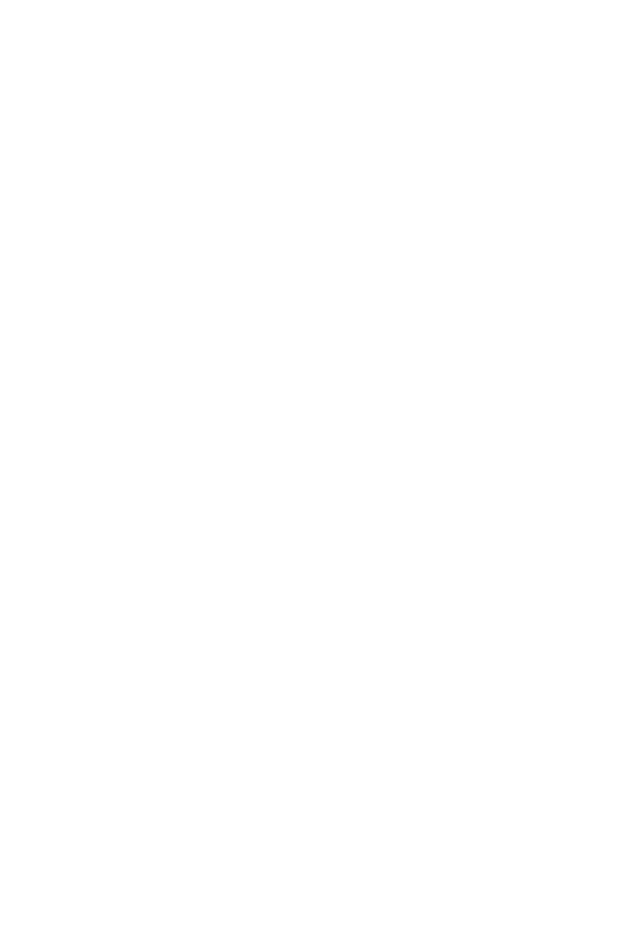
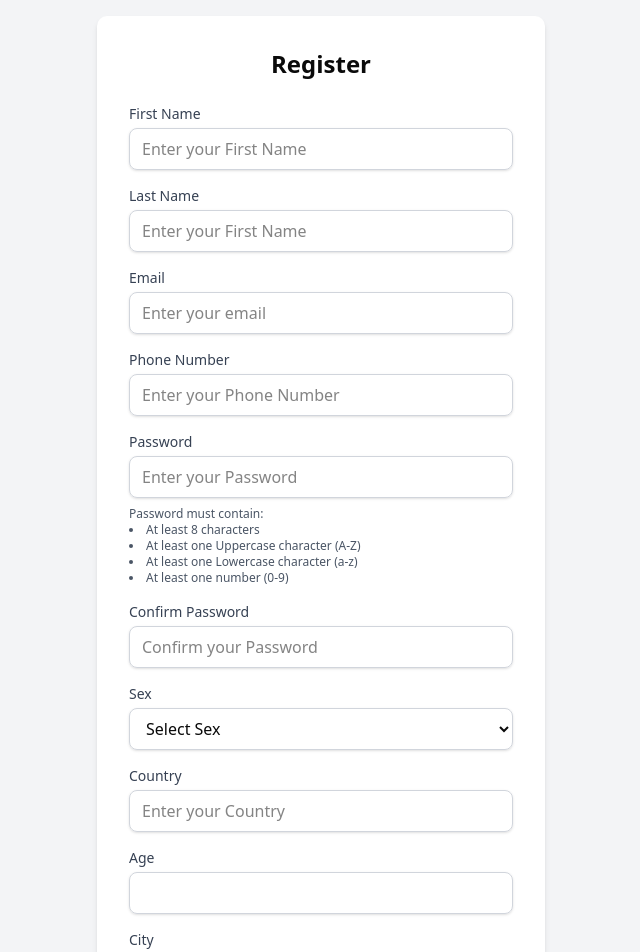
Before and after one commit to hamdibm/electronic-medical-record-frontend, a React (Vite) app: page /registerPatient in a window 1280 px wide. Before the commit this address had no page. Shown: the top 952 px of the page, without its empty margins (319-959 px from the left). Before the commit the page ends 800 px from the top, so only its background shows below. Built offline with nearby package versions, Linux system fonts and the light colour scheme.

Commit message:
integrate frontend with backend and add password validation to patient interface

```diff
--- a/package.json
+++ b/package.json
@@ -11,13 +11,15 @@
     "preview": "vite preview"
   },
   "dependencies": {
-
+    "@cloudinary/react": "^1.14.1",
+    "@cloudinary/url-gen": "^1.21.0",
     "@hookform/resolvers": "^4.1.3",
     "@radix-ui/react-checkbox": "^1.1.4",
     "@radix-ui/react-dialog": "^1.1.6",
     "@radix-ui/react-label": "^2.1.2",
     "@radix-ui/react-slot": "^1.1.2",
     "@tailwindcss/vite": "^4.0.13",
+    "axios": "^1.8.4",
     "class-variance-authority": "^0.7.1",
     "clsx": "^2.1.1",
     "lucide-react": "^0.479.0",
@@ -31,7 +33,6 @@
     "tailwindcss-animate": "^1.0.7",
     "zod": "^3.24.2",
     "zustand": "^5.0.3"
-
   },
   "devDependencies": {
     "@eslint/js": "^9.21.0",
--- a/src/App.tsx
+++ b/src/App.tsx
@@ -3,6 +3,8 @@
 
 import './App.css'
 import RegisterAsDoc from './modules/RegisterAsDoctor'
+import RegisterPatient from './components//register/RegisterAsPatient/RegisterPatient'
+
 import Login from './modules/Login';
 import {Route,Routes} from 'react-router-dom'
 function App() {
@@ -13,6 +15,7 @@
     <Routes>
       <Route path="/" element={<Login/>}/>
       <Route path="/registerDoctor" element={<RegisterAsDoc/>}/>
+      <Route path="/registerPatient" element={<RegisterPatient/>}/>
     </Routes>
 
   );
--- a/src/components/register/RegisterAsPatient/RegisterPatient.tsx
+++ b/src/components/register/RegisterAsPatient/RegisterPatient.tsx
@@ -1,34 +1,48 @@
 import React, { useState, ChangeEvent, FormEvent } from 'react';
+import axios from 'axios'
+import {isValidPassword} from "@/lib/validatePassword";
+
 
 interface FormData {
-  fullName: string;
+  firstName: string;
+  lastName: string;
   email: string;
-  phoneNumber: string;
+  phone: string;
   password: string;
   confirmPassword: string;
-  sex: string;
+  gender: string;
   country: string;
-  dateOfBirth: string;
+  age: string;
   city: string;
   agreeTerms: boolean;
 }
 
 const Register: React.FC = () => {
+  const [passwordError, setPasswordError] = useState('');
+  const [isPasswordValid, setIsPasswordValid] = useState<boolean>(false);
   const [formData, setFormData] = useState<FormData>({
-    fullName: '',
+
+    firstName: '',
+    lastName: '',
     email: '',
-    phoneNumber: '',
+    phone: '',
     password: '',
     confirmPassword: '',
-    sex: '',
+    gender: '',
     country: '',
-    dateOfBirth: '',
+    age: '',
     city: '',
     agreeTerms: false,
   });
 
   const handleChange = (e: ChangeEvent<HTMLInputElement | HTMLSelectElement>) => {
     const { name, value, type } = e.target;
+
+    if (name === 'password') {
+      const isValid = isValidPassword(value);
+      setIsPasswordValid(isValid);
+      setPasswordError(isValid ? '' : 'The password must contain at least 8 characters , An Uppercase letter , A Lowercase letter And a number');
+    }
     if (type === 'checkbox') {
       setFormData({
         ...formData,
@@ -41,10 +55,30 @@
       });
     }
   };
+  const shouldDisableFields = !isPasswordValid;
 
   const handleSubmit = (e: FormEvent<HTMLFormElement>) => {
     e.preventDefault();
+
+    if (!isPasswordValid) {
+      alert('Veuillez corriger votre mot de passe avant de soumettre');
+      return;
+    }
+
     console.log('Form Data:', formData);
+     alert('Form submitted successfully!');
+    axios.post("http://localhost:3000/api/auth/registerPatient", formData, {headers: {
+          'Content-Type': 'application/json'}}).then(result => { const { data, status } = result.data;
+
+        if(status.success) {
+          // Show success message
+          console.log("Message: ", data.message)
+        } else {
+          // Show error message
+          console.log("Error Message: ", status.errorMessages)
+        }
+      })
+      .catch(error => console.log(error))
   };
 
   return (
@@ -55,17 +89,32 @@
       >
         <h1 className="text-2xl font-bold mb-6 text-center">Register</h1>
 
-    {/* Full Name */}
+    {/* First Name */}
     <div className="mb-4">
       <label className="block text-sm font-medium text-gray-700">
-        Full Name
+        First Name
       </label>
       <input
       type="text"
-        name="fullName"
-        value={formData.fullName}
+        name="firstName"
+        value={formData.firstName}
         onChange={handleChange}
-        placeholder="Enter your Full Name"
+        placeholder="Enter your First Name"
+        className="mt-1 block w-full px-3 py-2 border border-gray-300 rounded-md shadow-sm focus:outline-none focus:ring-2 focus:ring-blue-500"
+        required
+    />
+    </div>
+  {/* Last Name */}
+  <div className="mb-4">
+      <label className="block text-sm font-medium text-gray-700">
+        Last Name
+      </label>
+      <input
+      type="text"
+        name="lastName"
+        value={formData.lastName}
+        onChange={handleChange}
+        placeholder="Enter your First Name"
         className="mt-1 block w-full px-3 py-2 border border-gray-300 rounded-md shadow-sm focus:outline-none focus:ring-2 focus:ring-blue-500"
         required
     />
@@ -94,8 +143,8 @@
       </label>
       <input
         type="tel"
-        name="phoneNumber"
-        value={formData.phoneNumber}
+        name="phone"
+        value={formData.phone}
         onChange={handleChange}
         placeholder="Enter your Phone Number"
         className="mt-1 block w-full px-3 py-2 border border-gray-300 rounded-md shadow-sm focus:outline-none focus:ring-2 focus:ring-blue-500"
@@ -117,18 +166,20 @@
         className="mt-1 block w-full px-3 py-2 border border-gray-300 rounded-md shadow-sm focus:outline-none focus:ring-2 focus:ring-blue-500"
         required
     />
-    <p className="text-xs text-gray-600 mt-2">
+     {passwordError && (
+            <div className="text-red-500 text-sm mt-1">{passwordError}</div>
+          )}
+    <div className="text-xs text-gray-600 mt-2">
     Password must contain:
     <ul className="list-disc list-inside">
       <li>At least 8 characters</li>
       <li>At least one Uppercase character (A-Z)</li>
       <li>At least one Lowercase character (a-z)</li>
       <li>At least one number (0-9)</li>
-      <li>
-        At least one Special character (~@@$%^&~,--\NUID;~.,7/)
-      </li>
+
     </ul>
-  </p>
+
+  </div>
   </div>
 
     {/* Confirm Password */}
@@ -141,19 +192,21 @@
       name="confirmPassword"
       value={formData.confirmPassword}
       onChange={handleChange}
+      disabled={shouldDisableFields}
       placeholder="Confirm your Password"
       className="mt-1 block w-full px-3 py-2 border border-gray-300 rounded-md shadow-sm focus:outline-none focus:ring-2 focus:ring-blue-500"
       required
     />
     </div>
 
-    {/* Sex */}
+    {/* gender */}
     <div className="mb-4">
     <label className="block text-sm font-medium text-gray-700">Sex</label>
     <select
-      name="sex"
-      value={formData.sex}
+      name="gender"
+      value={formData.gender}
       onChange={handleChange}
+      disabled={shouldDisableFields}
       className="mt-1 block w-full px-3 py-2 border border-gray-300 rounded-md shadow-sm focus:outline-none focus:ring-2 focus:ring-blue-500"
       required
 >
@@ -174,22 +227,24 @@
         name="country"
         value={formData.country}
         onChange={handleChange}
+        disabled={shouldDisableFields}
         placeholder="Enter your Country"
         className="mt-1 block w-full px-3 py-2 border border-gray-300 rounded-md shadow-sm focus:outline-none focus:ring-2 focus:ring-blue-500"
         required
         />
     </div>
 
-    {/* Date of Birth */}
+    {/* age */}
     <div className="mb-4">
       <label className="block text-sm font-medium text-gray-700">
-        Date of Birth
+        Age
       </label>
       <input
-        type="date"
-        name="dateOfBirth"
-        value={formData.dateOfBirth}
+        type="number"
+        name="age"
+        value={formData.age}
         onChange={handleChange}
+        disabled={shouldDisableFields}
         className="mt-1 block w-full px-3 py-2 border border-gray-300 rounded-md shadow-sm focus:outline-none focus:ring-2 focus:ring-blue-500"
         required
     />
@@ -205,6 +260,7 @@
         name="city"
         value={formData.city}
         onChange={handleChange}
+        disabled={shouldDisableFields}
         placeholder="Select your City"
         className="mt-1 block w-full px-3 py-2 border border-gray-300 rounded-md shadow-sm focus:outline-none focus:ring-2 focus:ring-blue-500"
         required
@@ -221,6 +277,7 @@
               name="agreeTerms"
               checked={formData.agreeTerms}
               onChange={handleChange}
+              disabled={shouldDisableFields}
               className="mr-2"
               required
             />
@@ -250,4 +307,5 @@
   );
 };
 
+
 export default Register;
--- a/src/components/register/registerAsDoctor/components/steps/PersonalInfo.tsx
+++ b/src/components/register/registerAsDoctor/components/steps/PersonalInfo.tsx
@@ -24,8 +24,9 @@
       country: formData.country,
       city: formData.city,
       speciality: formData.speciality,
-      uid: formData.uid,
+      licenseNumber: formData.licenseNumber,
       termsAccepted: formData.termsAccepted,
+
     },
   });
 
@@ -56,6 +57,7 @@
             />
             {errors.firstName && <p className="text-red-500 text-sm mt-1">{errors.firstName.message}</p>}
           </div>
+        </div>
 
           <div>
             <label className="block text-sm font-medium mb-1">Last Name</label>
@@ -139,6 +141,21 @@
             />
             {errors.phone && <p className="text-red-500 text-sm mt-1">{errors.phone.message}</p>}
           </div>
+          <div>
+            <label className="block text-sm font-medium mb-1">License Number</label>
+            <Controller
+              name="licenseNumber"
+              control={control}
+              render={({ field }) => (
+                <input
+                  {...field}
+                  className="w-full px-3 py-2 border rounded-md focus:outline-none focus:ring-2 focus:ring-blue-500"
+                  placeholder="123-4567"
+                />
+              )}
+            />
+            {errors.licenseNumber && <p className="text-red-500 text-sm mt-1">{errors.licenseNumber.message}</p>}
+          </div>
 
           <div>
             <label className="block text-sm font-medium mb-1">Country</label>
@@ -188,22 +205,7 @@
             {errors.speciality && <p className="text-red-500 text-sm mt-1">{errors.speciality.message}</p>}
           </div>
 
-          <div>
-            <label className="block text-sm font-medium mb-1">UID</label>
-            <Controller
-              name="uid"
-              control={control}
-              render={({ field }) => (
-                <input
-                  {...field}
-                  className="w-full px-3 py-2 border rounded-md focus:outline-none focus:ring-2 focus:ring-blue-500"
-                  placeholder="Enter your unique ID"
-                />
-              )}
-            />
-            {errors.uid && <p className="text-red-500 text-sm mt-1">{errors.uid.message}</p>}
-          </div>
-        </div>
+
 
         <div className="mt-6 p-4 bg-gray-50 rounded-md">
           <label className="block text-sm font-medium mb-1">Terms & Conditions</label>
--- a/src/components/register/registerAsDoctor/schemas/formSchema.ts
+++ b/src/components/register/registerAsDoctor/schemas/formSchema.ts
@@ -8,10 +8,11 @@
   password: z.string().min(8, 'Password must be at least 8 characters'),
   confirmPassword: z.string().min(8, 'Confirm password is required'),
   phone: z.string().min(10, 'Phone number is required'),
+  licenseNumber: z.string().min(10, 'License Number is required'),
   country: z.string().min(1, 'Country is required'),
   city: z.string().min(1, 'City is required'),
   speciality: z.string().min(1, 'Specialty is required'),
-  uid: z.string().min(1, 'UID is required'),
+
   termsAccepted: z.boolean().refine((val) => val === true, {
     message: 'You must accept the terms and conditions',
   }),
--- a/src/components/register/registerAsDoctor/store/formStore.ts
+++ b/src/components/register/registerAsDoctor/store/formStore.ts
@@ -19,7 +19,7 @@
   country: '',
   city: '',
   speciality: '',
-  uid: '',
+  licenseNumber:'',
   termsAccepted: false,
   documents: [],
   profilePicture: null,
--- a/src/components/register/registerAsDoctor/types/index.ts
+++ b/src/components/register/registerAsDoctor/types/index.ts
@@ -9,7 +9,7 @@
     country: string;
     city: string;
     speciality: string;
-    uid: string;
+    licenseNumber: string;
     termsAccepted: boolean;
 
     // Step 2: Documents
--- /dev/null
+++ b/src/lib/validatePassword.ts
@@ -0,0 +1,13 @@
+export const isValidPassword = (password: string): boolean => {
+    const minLength = /.{8,}/;
+    const uppercase = /[A-Z]/;
+    const lowercase = /[a-z]/;
+    const number = /[0-9]/;
+
+    return (
+      minLength.test(password) &&
+      uppercase.test(password) &&
+      lowercase.test(password) &&
+      number.test(password)
+    );
+  };
```
Also changed, not shown: src/components/register/registerAsDoctor/components/steps/ProfilePictureStep.tsx (+26 -5 lines), src/modules/RegisterAsPatient.tsx (added, +8 -0 lines), 2 other files (tests, documents, lock files or other folders).
